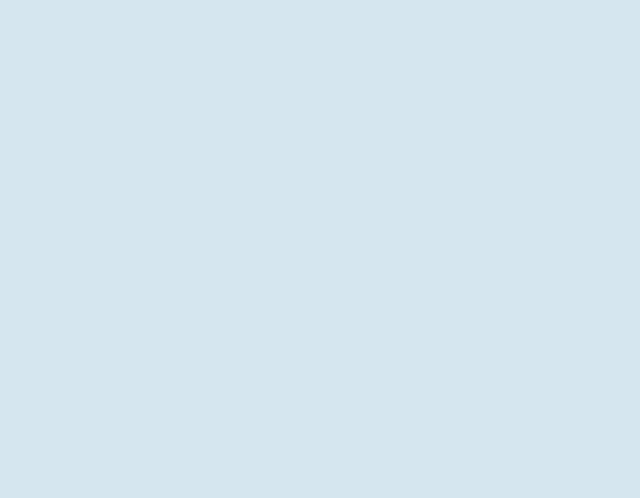
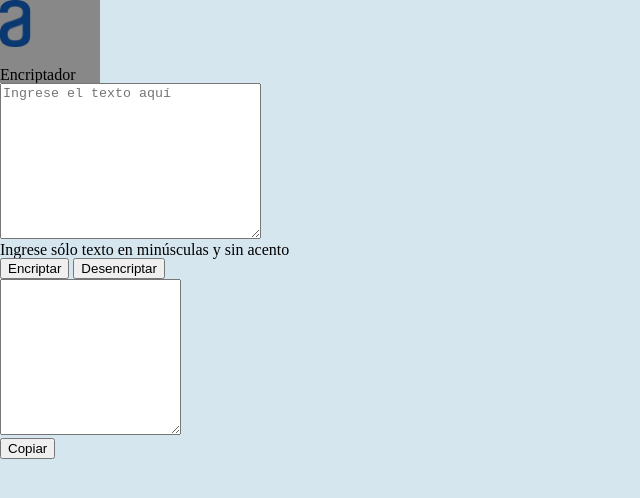
Before and after one commit to AndresVan/Encriptador-de-texto, a plain HTML site: page index.html in a window 1280 px wide. Shown: the whole page, without its empty margins (0-640 px from the left). Drawn offline with Linux system fonts and the light colour scheme.

Commit message:
Estructura HTML completa

```diff
--- a/index.html
+++ b/index.html
@@ -9,6 +9,31 @@
     <title>Encriptador</title>
 </head>
 <body>
+    <header>
+        <div class="caja">
+            <img src="img/Vector.png" alt="Logo alura" class="logo">
+            <h1>Encriptador</h1>
+        </div>
+    </header>
+<main>
+    <section>
+        <textarea cols="30" rows="10" class="text-area" placeholder="Ingrese el texto aquí"></textarea>
+        <div>
+            <h6 class="nota">Ingrese sólo texto en minúsculas y sin acento</h6>
+        </div>
+        <div class="botones">
+            <button class="btn-encriptar">Encriptar</button>
+            <button class="btn-desencriptar">Desencriptar</button>
+        </div>
+    </section>
+
+    <section>
+        <textarea cols="20" rows="10" class="mensaje"></textarea>
+        <div class="copy">
+            <button class="btn-copiar">Copiar</button>
+        </div>
+    </section>
+</main>
 
 </body>
 </html>
--- a/style.css
+++ b/style.css
@@ -2,3 +2,15 @@ body{
     background: #d5e6ef;
 
 }
+
+/*header*/
+.caja{
+    background: #888;
+    width: 100px;
+
+}
+.logo{
+    width: 31.09px;
+    float: left;
+    margin: 0 20px 20px 0;
+}
```
Also changed, not shown: img/Vector.png (added).
